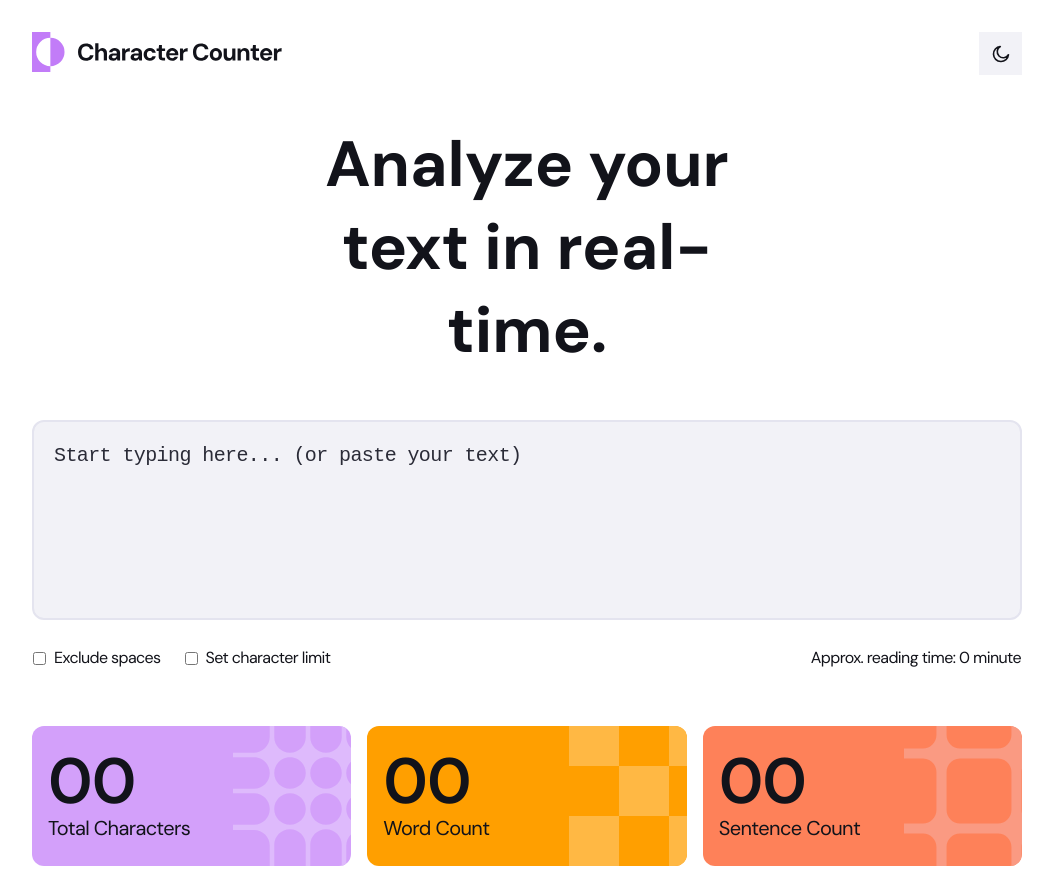
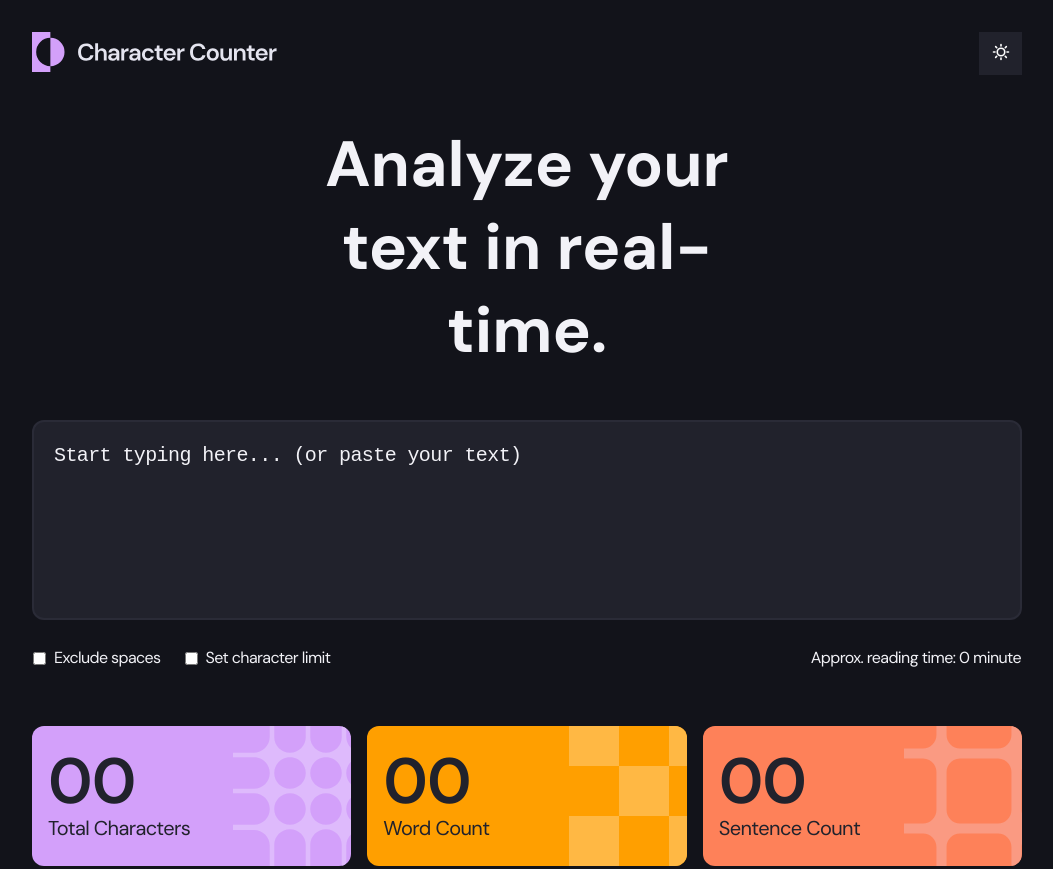
Before and after one commit to k-wlodarczyk/character-counter-main, a website: page index.html in a window 1280 px wide. Shown: the top 869 px of the page, without its empty margins (113-1166 px from the left). Drawn offline with Linux system fonts and the light colour scheme.

Commit message:
Implement dark mode

```diff
--- a/index.html
+++ b/index.html
@@ -19,23 +19,38 @@
       rel="stylesheet"
     />
     <link rel="stylesheet" href="style/style.css" />
+    <link rel="stylesheet" href="style/darkmode.css" />
   </head>
-  <body>
+  <body class="darkmode">
     <div class="wrapper">
       <nav class="nav">
         <section class="nav-logo-section">
           <img
             src="./design/assets/images/logo-light-theme.svg"
-            alt="Logo of Character Counter"
+            alt="Logo of Character Counter - light mode"
+            class="nav-logo-img"
+          />
+          <img
+            src="./design/assets/images/logo-dark-theme.svg"
+            alt="Logo of Character Counter - dark mode"
+            class="nav-logo-img"
           />
         </section>
         <section class="nav-mode-section">
-          <img
-            src="./design/assets/images/icon-moon.svg"
-            alt="Moon icon for
+          <button class="mode-switch-btn">
+            <img
+              src="./design/assets/images/icon-moon.svg"
+              alt="Moon icon for
           activating dark mode"
-            class="nav-mode-icon"
-          />
+              class="nav-mode-icon"
+            />
+            <img
+              src="./design/assets/images/icon-sun.svg"
+              alt="Sun icon for
+          activating light mode"
+              class="nav-mode-icon"
+            />
+          </button>
         </section>
       </nav>
       <header class="header">
--- a/js/script.js
+++ b/js/script.js
@@ -1,4 +1,7 @@
 "use strict";
+
+let darkmode = localStorage.getItem("darkmode");
+const modeSwitchBtn = document.querySelector(".mode-switch-btn");
 
 const checkboxSetLimit = document.querySelector("#checkbox-set-limit");
 const checkboxExcludeSpaces = document.querySelector(
@@ -222,6 +225,21 @@ const calculateLetterDensity = function (text) {
   generateLetterDensity(sortedDensity, densityPercentage);
 };
 
+const enableDarkMode = function () {
+  document.body.classList.add("darkmode");
+  localStorage.setItem("darkmode", "active");
+};
+
+const disableDarkMode = function () {
+  document.body.classList.remove("darkmode");
+  localStorage.setItem("darkmode", null);
+};
+
+modeSwitchBtn.addEventListener("click", function () {
+  darkmode = localStorage.getItem("darkmode");
+  darkmode !== "active" ? enableDarkMode() : disableDarkMode();
+});
+
 checkboxSetLimit.addEventListener("change", function () {
   setLimitDiv.classList.toggle("set-limit-checked");
 });
--- /dev/null
+++ b/style/darkmode.css
@@ -0,0 +1,34 @@
+.darkmode {
+  --neutral-900: #fff;
+  --neutral-800: #f2f2f7;
+  --neutral-700: #e4e4ef;
+  --neutral-600: #404254;
+  --neutral-200: #2a2b37;
+  --neutral-100: #21222c;
+  --neutral-0: #12131a;
+}
+
+.darkmode * {
+  color: var(--neutral-800);
+}
+
+.darkmode .data-counting-block *,
+.darkmode .media-links * {
+  color: var(--neutral-100);
+}
+
+.darkmode .nav-mode-icon:last-child {
+  display: inline;
+}
+
+.darkmode .nav-mode-icon:first-child {
+  display: none;
+}
+
+.darkmode .nav-logo-img:first-child {
+  display: none;
+}
+
+.darkmode .nav-logo-img:last-child {
+  display: inline;
+}
--- a/style/style.css
+++ b/style/style.css
@@ -99,6 +99,14 @@ body {
   justify-content: space-between;
 }
 
+.nav-logo-img:first-child {
+  display: inline;
+}
+
+.nav-logo-img:last-child {
+  display: none;
+}
+
 .nav-mode-section {
   display: flex;
   align-items: center;
@@ -107,8 +115,28 @@ body {
   width: 4.3rem;
 }
 
+.mode-switch-btn {
+  border: none;
+  background: none;
+  width: 100%;
+  height: 100%;
+  cursor: pointer;
+}
+
+.mode-switch-btn:focus {
+  outline: none;
+}
+
 .nav-mode-icon {
   width: 1.8rem;
+}
+
+.nav-mode-icon:first-child {
+  display: inline;
+}
+
+.nav-mode-icon:last-child {
+  display: none;
 }
 
 /* HEADER */
@@ -150,7 +178,6 @@ body {
   align-items: center;
 }
 
-.nav-mode-section:hover,
 .text-area:hover,
 .checkbox-option:hover {
   cursor: pointer;
```
